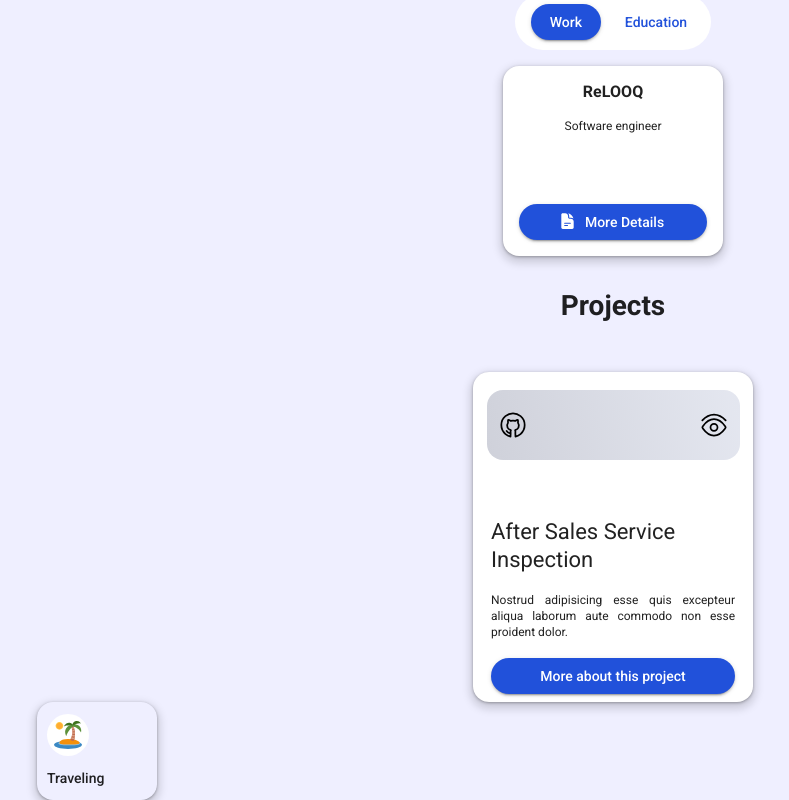
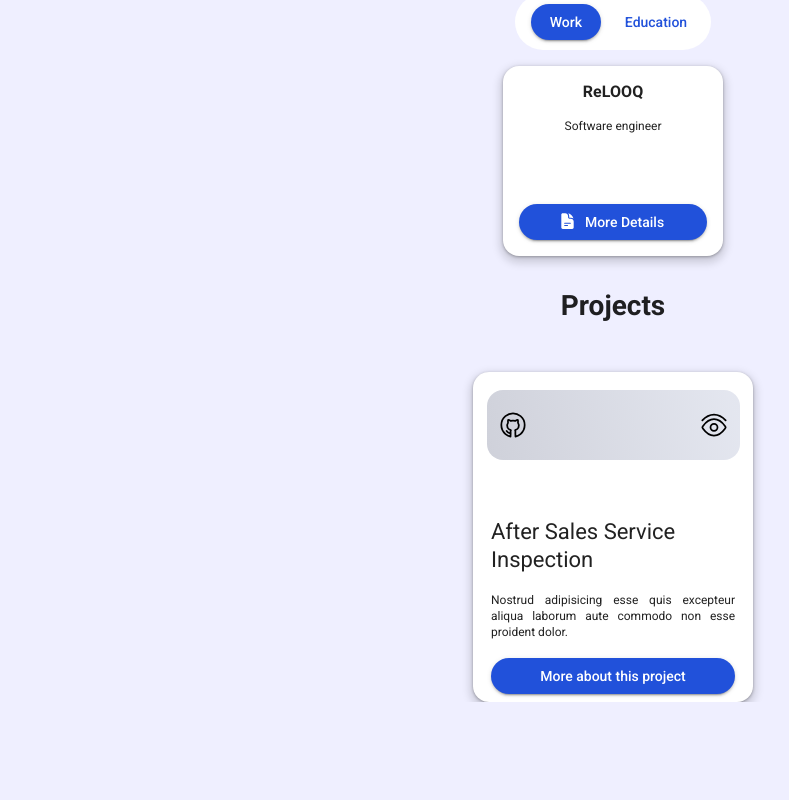
Before and after one commit to Hadi-bakhshi/my-portfolio, a Next.js app: page / in a window 1280 px wide. Shown: the part 2639-3439 px from the top of the page, without its empty margins (27-816 px from the left). After the commit the page ends 3341 px from the top, so only its background shows below. Built offline with nearby package versions, Linux system fonts and the light colour scheme; what @mui/material-nextjs would draw is missing.

Commit message:
feat: add types to hobby card
make hobby card ready to use

```diff
--- a/src/app/page.tsx
+++ b/src/app/page.tsx
@@ -4,7 +4,6 @@ import { Container } from '@mui/material';
 import Skills from '@/components/Sections/Skills/Skills';
 import Experiences from '@/components/Sections/Experiences/Experiences';
 import Projects from '@/components/Sections/Projects/Projects';
-import HobbyCard from '@/components/Cards/HobbyCard/HobbyCard';
 
 export default function Home() {
   return (
@@ -14,7 +13,6 @@ export default function Home() {
       <Skills />
       <Experiences />
       <Projects />
-      <HobbyCard />
     </Container>
   );
 }
--- a/src/components/Cards/HobbyCard/HobbyCard.tsx
+++ b/src/components/Cards/HobbyCard/HobbyCard.tsx
@@ -1,7 +1,8 @@
 import { Box, Typography } from '@mui/material';
 import Image from 'next/image';
+import { HobbyCardProps } from './HobbyCard.types';
 
-export default function HobbyCard() {
+export default function HobbyCard(props: HobbyCardProps) {
   return (
     <Box
       sx={{
@@ -13,6 +14,7 @@ export default function HobbyCard() {
         justifyContent: 'center',
         alignItems: 'flex-start',
         gap: '12px',
+        backgroundColor: props.bgColor || '#ccc',
       }}
     >
       <Box
@@ -26,7 +28,7 @@ export default function HobbyCard() {
           borderRadius: '100px',
         }}
       >
-        <Image src={'/travel.svg'} alt='travel' width={28} height={28} />
+        <Image src={props.imageSrc} alt={props.name} width={28} height={28} />
       </Box>
       <Typography
         sx={{
@@ -37,7 +39,7 @@ export default function HobbyCard() {
         }}
         component='span'
       >
-        Traveling
+        {props.name}
       </Typography>
     </Box>
   );
--- /dev/null
+++ b/src/components/Cards/HobbyCard/HobbyCard.types.ts
@@ -0,0 +1,5 @@
+export type HobbyCardProps = {
+  name: string;
+  imageSrc: string;
+  bgColor: string;
+};
```
